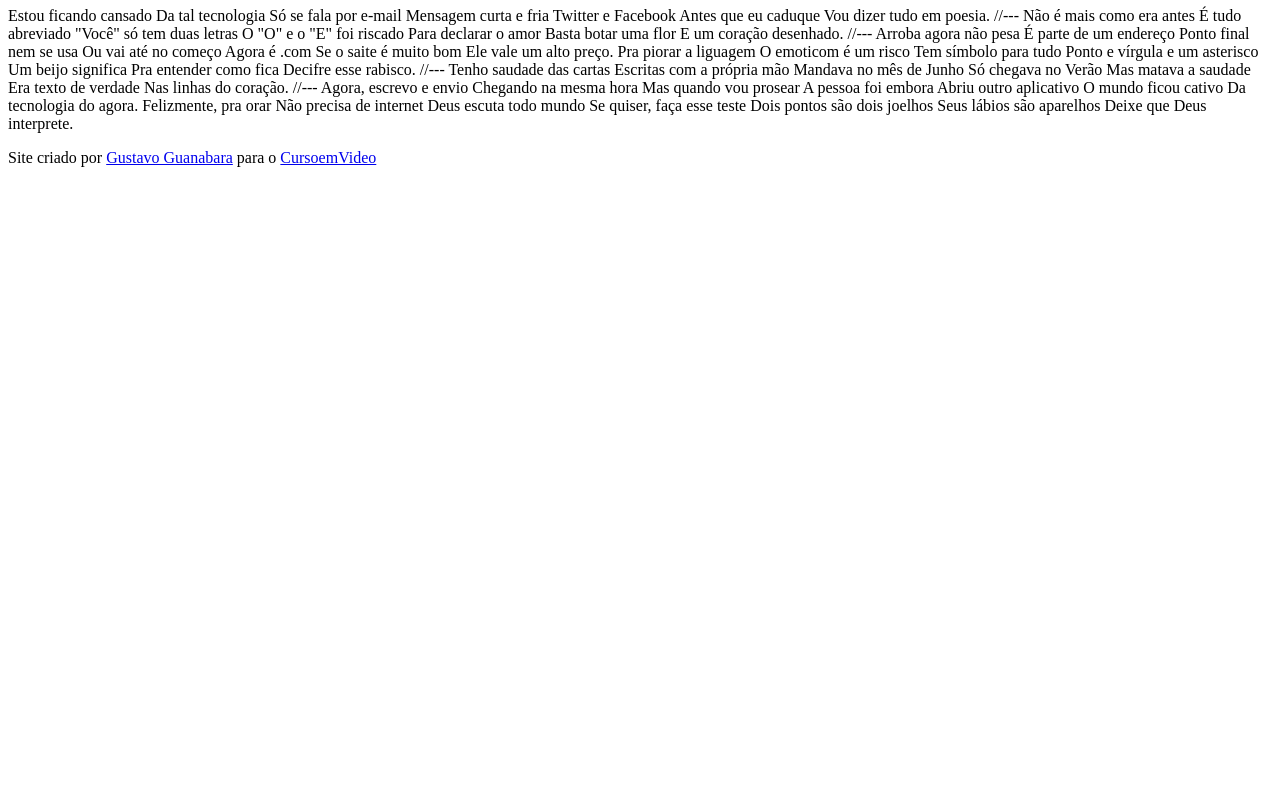
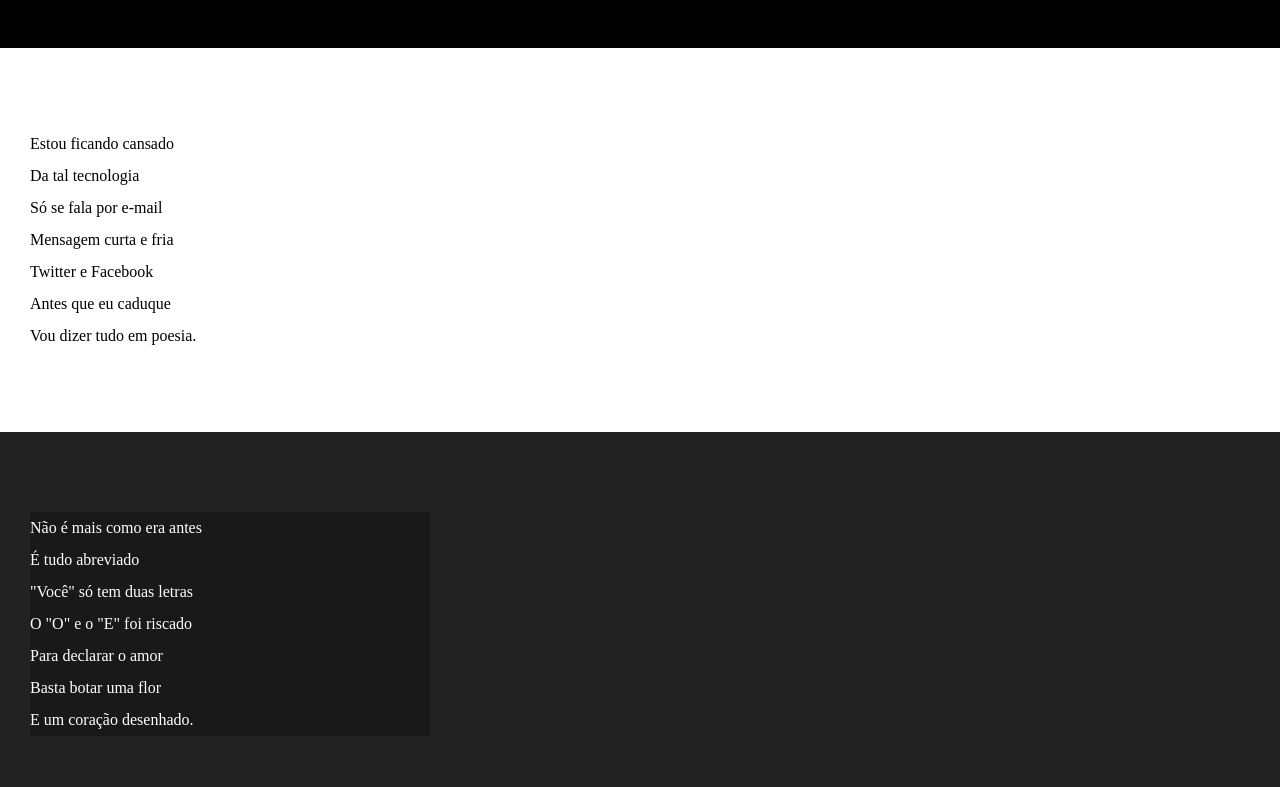
Before and after one commit to lucasfaverssani/html-css, a plain HTML site: page Módulo 2/desafios/desafio 012/index.html in a window 1280 px wide. Shown: the part 107-894 px from the top of the page. Before the commit the page ends 800 px from the top, so only its background shows below. Drawn offline with Linux system fonts and the light colour scheme.

Commit message:
atualizei os estilos dos textos e blocos

```diff
--- /dev/null
+++ b/Módulo 2/desafios/desafio 012/estilo/style.css
@@ -0,0 +1,65 @@
+@charset "UTF-8";
+
+* {
+    margin: 0px;
+    padding: 0px;
+}
+
+html, body {
+    min-height: 100%vh;
+    background-color: darkgray;
+}
+
+header {
+    background-color: black;
+    color: white;
+    text-align: center;
+}
+
+header > h1 {
+    padding-top: 50px;
+    font-variant: small-caps;
+}
+
+header > p {
+    padding-bottom: 50px;
+}
+
+header a, footer a {
+    color: white;
+    text-decoration: none;
+    font-weight: bolder;
+}
+
+header a:hover footer a:hover {
+    text-decoration: underline;
+}
+
+section {
+    padding-top: 10vh;
+    padding-bottom: 10vh;
+    line-height: 2em;
+    padding-left: 30px;
+}
+
+section.normal {
+    background-color: white;
+    color: black;
+}
+
+section.imagem {
+    background-color: rgb(35, 34, 34);
+    color: white;
+}
+
+section.imagem > p {
+    width: 400px;
+    background-color: rgba(0, 0, 0, 0.255);
+}
+
+footer {
+    background-color: black;
+    color: white;
+    text-align: center;
+    padding: 10px;
+}
--- a/Módulo 2/desafios/desafio 012/index.html
+++ b/Módulo 2/desafios/desafio 012/index.html
@@ -5,81 +5,94 @@
     <meta http-equiv="X-UA-Compatible" content="IE=edge">
     <meta name="viewport" content="width=device-width, initial-scale=1.0">
     <title>Cordel Moderno</title>
+    <link rel="stylesheet" href="estilo/style.css">
 </head>
 <body>
     <header>
         <h1>
             Cordel Moderno
         </h1>
-        <p>Por <a href="https://www.recantodasletras.com.br/poesias/3186743]" target="_blank">Milton Duarte</a></p>
+        <p>Por <a href="https://www.recantodasletras.com.br/poesias/3186743" target="_blank">Milton Duarte</a></p>
 
     </header>
 
-        Estou ficando cansado
-        Da tal tecnologia
-        Só se fala por e-mail
-        Mensagem curta e fria
-        Twitter e Facebook
-        Antes que eu caduque
-        Vou dizer tudo em poesia.
+        <section class="normal">
+            <p>
+                Estou ficando cansado <br>
+                Da tal tecnologia <br>
+                Só se fala por e-mail <br>
+                Mensagem curta e fria <br>
+                Twitter e Facebook <br>
+                Antes que eu caduque <br>
+                Vou dizer tudo em poesia. <br>
+            </p>
+        </section>
 
-        //---
 
-        Não é mais como era antes
-        É tudo abreviado
-        "Você" só tem duas letras
-        O "O" e o "E" foi riscado
-        Para declarar o amor
-        Basta botar uma flor
-        E um coração desenhado.
+        <section class="imagem">
+            <p>
+                Não é mais como era antes <br>
+                É tudo abreviado <br>
+                "Você" só tem duas letras <br>
+                O "O" e o "E" foi riscado <br>
+                Para declarar o amor <br>
+                Basta botar uma flor <br>
+                E um coração desenhado. <br>
+            </p>
+        </section>
 
-        //---
+        <section class="normal">
+            <p>
+                Arroba agora não pesa <br>
+                É parte de um endereço <br>
+                Ponto final nem se usa <br>
+                Ou vai até no começo <br>
+                Agora é .com <br>
+                Se o saite é muito bom <br>
+                Ele vale um alto preço. <br>
+                Pra piorar a liguagem <br>
+                O emoticom é um risco <br>
+                Tem símbolo para tudo <br>
+                Ponto e vírgula e um asterisco <br>
+                Um beijo significa <br>
+                Pra entender como fica <br>
+                Decifre esse rabisco. <br>
+            </p>
+        </section>
 
-        Arroba agora não pesa
-        É parte de um endereço
-        Ponto final nem se usa
-        Ou vai até no começo
-        Agora é .com
-        Se o saite é muito bom
-        Ele vale um alto preço.
+        <section class="imagem">
+            <p>
+                Tenho saudade das cartas <br>
+                Escritas com a própria mão <br>
+                Mandava no mês de Junho <br>
+                Só chegava no Verão <br>
+                Mas matava a saudade <br>
+                Era texto de verdade <br>
+                Nas linhas do coração. <br>
+            </p>
+        </section>
 
-        Pra piorar a liguagem
-        O emoticom é um risco
-        Tem símbolo para tudo
-        Ponto e vírgula e um asterisco
-        Um beijo significa
-        Pra entender como fica
-        Decifre esse rabisco.
+        <section class="normal">
+            <p>
+                Agora, escrevo e envio <br>
+                Chegando na mesma hora <br>
+                Mas quando vou prosear <br>
+                A pessoa foi embora <br>
+                Abriu outro aplicativo <br>
+                O mundo ficou cativo <br>
+                Da tecnologia do agora. <br>
+                Felizmente, pra orar <br>
+                Não precisa de internet <br>
+                Deus escuta todo mundo <br>
+                Se quiser, faça esse teste <br>
+                Dois pontos são dois joelhos <br>
+                Seus lábios são aparelhos <br>
+                Deixe que Deus interprete. <br>
+            </p>
+        </section>
 
-        //---
-
-        Tenho saudade das cartas
-        Escritas com a própria mão
-        Mandava no mês de Junho
-        Só chegava no Verão
-        Mas matava a saudade
-        Era texto de verdade
-        Nas linhas do coração.
-
-        //---
-
-        Agora, escrevo e envio
-        Chegando na mesma hora
-        Mas quando vou prosear
-        A pessoa foi embora
-        Abriu outro aplicativo
-        O mundo ficou cativo
-        Da tecnologia do agora.
-
-        Felizmente, pra orar
-        Não precisa de internet
-        Deus escuta todo mundo
-        Se quiser, faça esse teste
-        Dois pontos são dois joelhos
-        Seus lábios são aparelhos
-        Deixe que Deus interprete.
         <footer>
-            <p>Site criado por <a href="https://gustavoguanara.github.io">Gustavo Guanabara</a> para o <a href="www.cursoemvideo.com.br" target="_blank">CursoemVideo</a></p>
+            <p>Site criado por <a href="https://github.com/gustavoguanabara" target="_blank">Gustavo Guanabara</a> para o <a href="https://www.cursoemvideo.com/" target="_blank">CursoemVideo</a></p>
         </footer>
 </body>
 </html>
```
